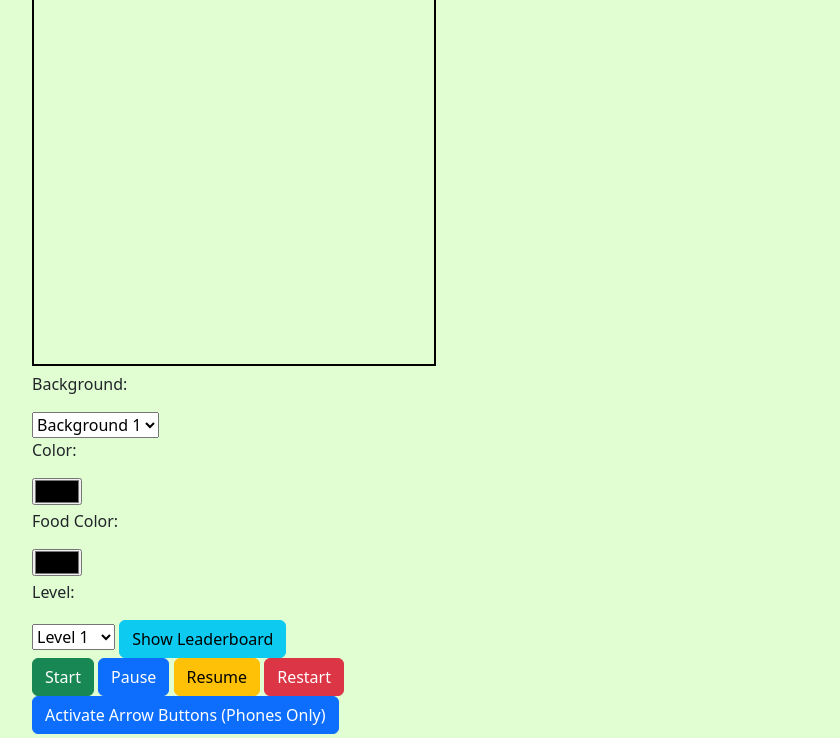
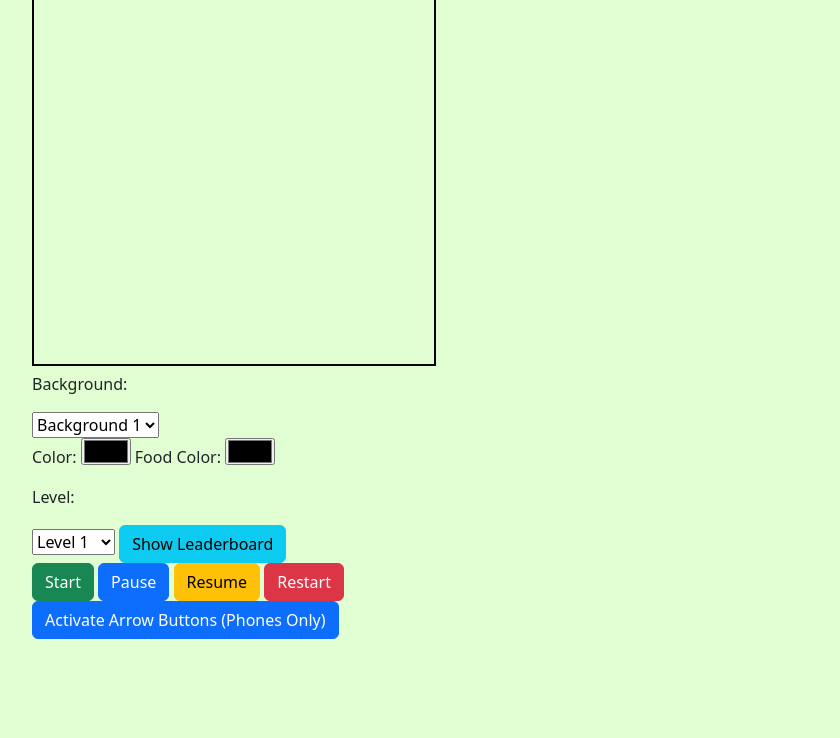
Before and after one commit to Inuyashaaaaaaa/snakegame, a plain HTML site: page index.html in a window 1280 px wide. Shown: the part 62-800 px from the top of the page, without its empty margins (50-890 px from the left). Drawn offline with nearby package versions, Linux system fonts and the light colour scheme.

Commit message:
Update index.html

```diff
--- a/index.html
+++ b/index.html
@@ -23,7 +23,11 @@
                         <button class="btn btn-secondary btn-lg" id="leftButton" style="font-size: 24px;">←</button>
                         <button class="btn btn-secondary btn-lg" id="pauseButtonHomePage" style="font-size: 24px;">P/R</button>
                         <button class="btn btn-secondary btn-lg" id="rightButton" style="font-size: 24px;">→</button><br>
-                        <button class="btn btn-secondary btn-lg" id="downButton" style="font-size: 24px;">↓</button>
+                        <button class="btn btn-secondary btn-lg" id="downButton" style="font-size: 24px;">↓</button><br>
+                        <button  class="btn btn-success" id="startButton" onclick="startGame()">Start</button>
+                            <button  class="btn btn-primary" id="pauseButton" onclick="pauseGame()">Pause</button>
+                            <button class="btn btn-warning" id="resumeButton" onclick="resumeGame()">Resume</button>
+                            <button class="btn btn-danger" id="restartButton" onclick="restartGame()">Restart</button>
                     </div>
 
                     <div id="gameControls">
@@ -33,9 +37,9 @@
                             <option value="background2">Background 2</option>
                             <option value="background3">Background 3</option>
                         </select>
-                        <p>Color:</p>
+                        <p>Color:
                         <input type="color" id="snakeColorPicker" onchange="changeSnakeColor()">
-                        <p>Food Color:</p>
+                        Food Color:
                         <input type="color" id="foodColorPicker" onchange="changeFoodColor()">
                         <p>Level:</p>
                         <select id="levelSelector">
```
